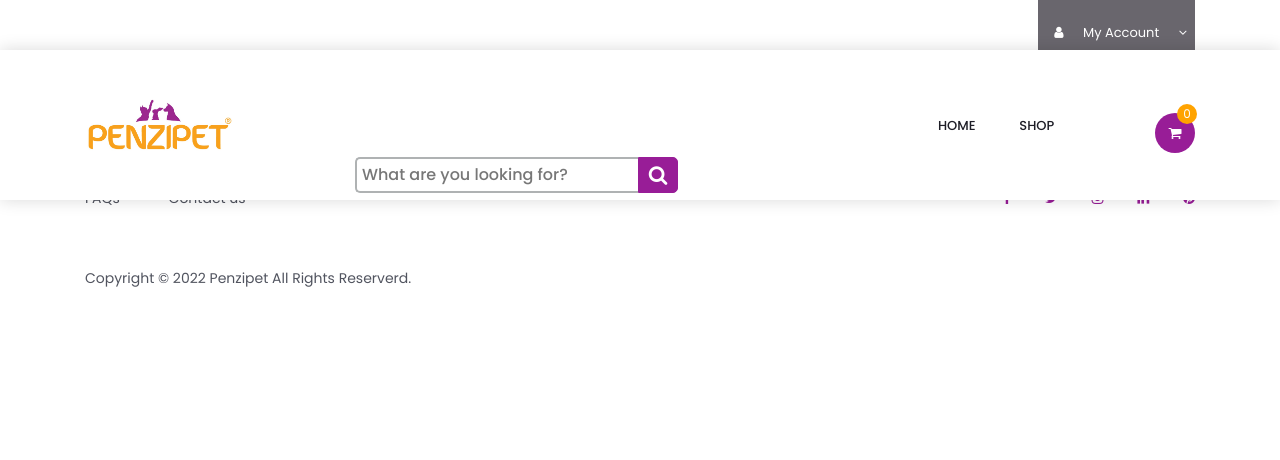
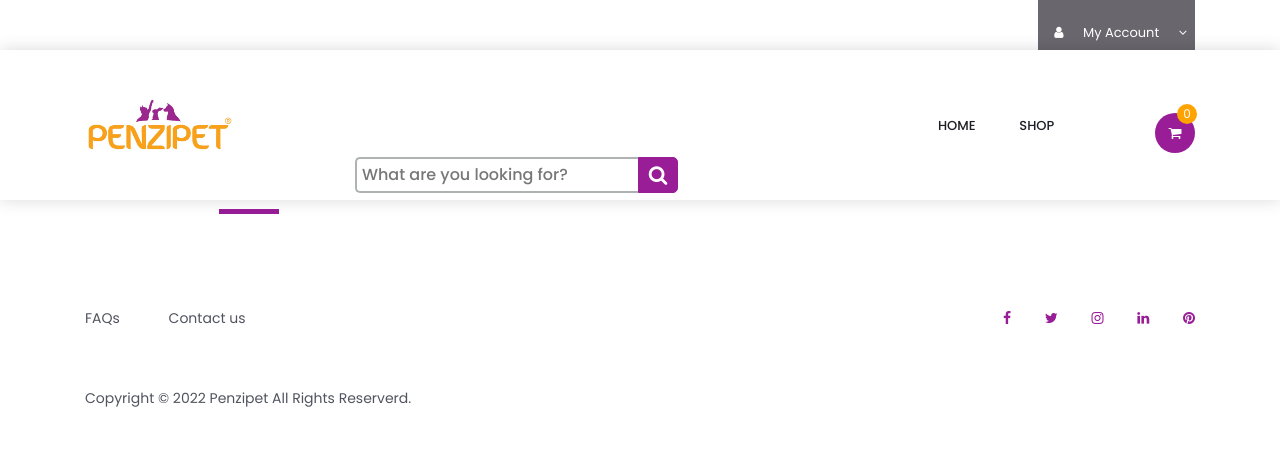
Before and after one commit to TUTI254/Penzipet-v1, a CodeIgniter app: page /Admin_penzipet/shop in a window 1280 px wide. Shown: the top 460 px of the page. Run offline with CodeIgniter, Linux system fonts and the light colour scheme; data that the repository does not hold is empty; some libraries are stand-ins or nearby versions.

Commit message:
Update shop.php

```diff
--- a/application/views/main/shop.php
+++ b/application/views/main/shop.php
@@ -1,6 +1,6 @@
 <!-- New Arrivals -->
 		<div class="new_arrivals">
-			<div class="container">
+			<div class="container" style="margin-top: 120px;">
 				<div class="row">
 					<div class="col">
 						<div class="section_title new_arrivals_title">
```
